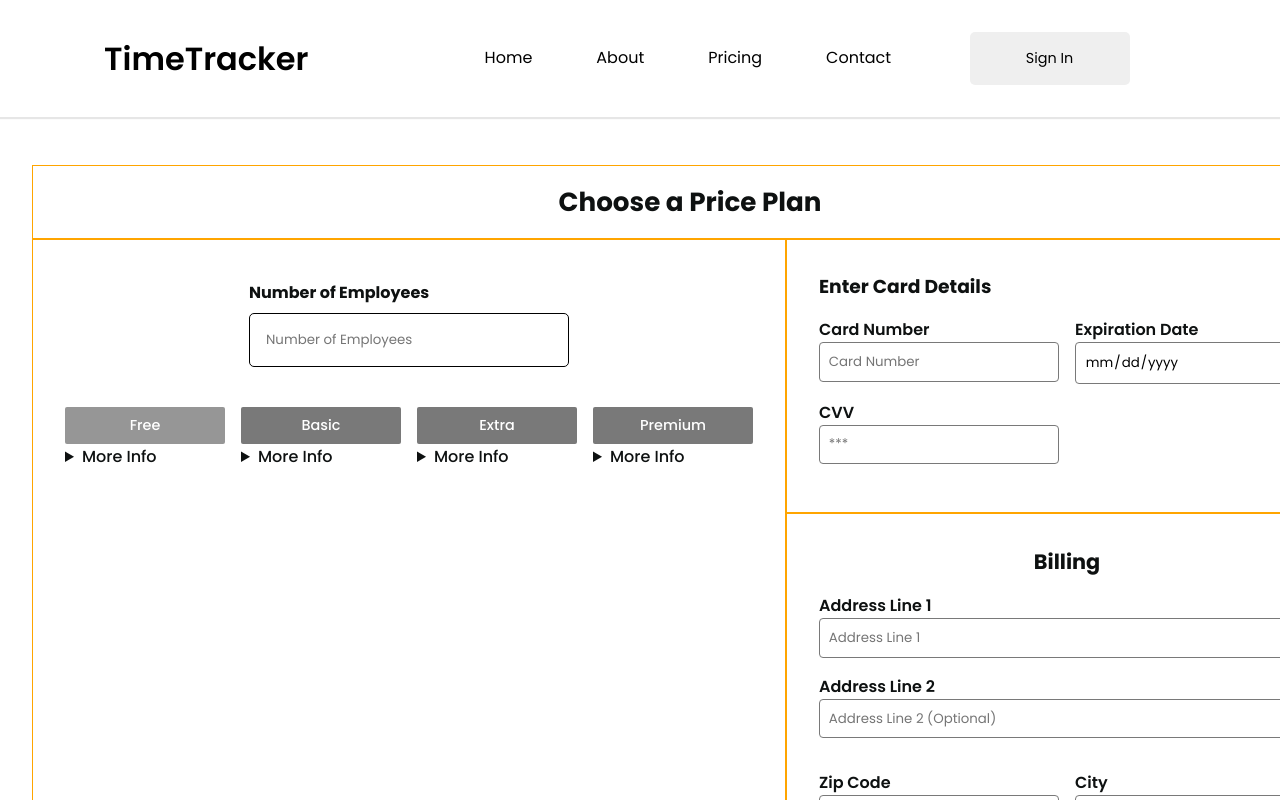
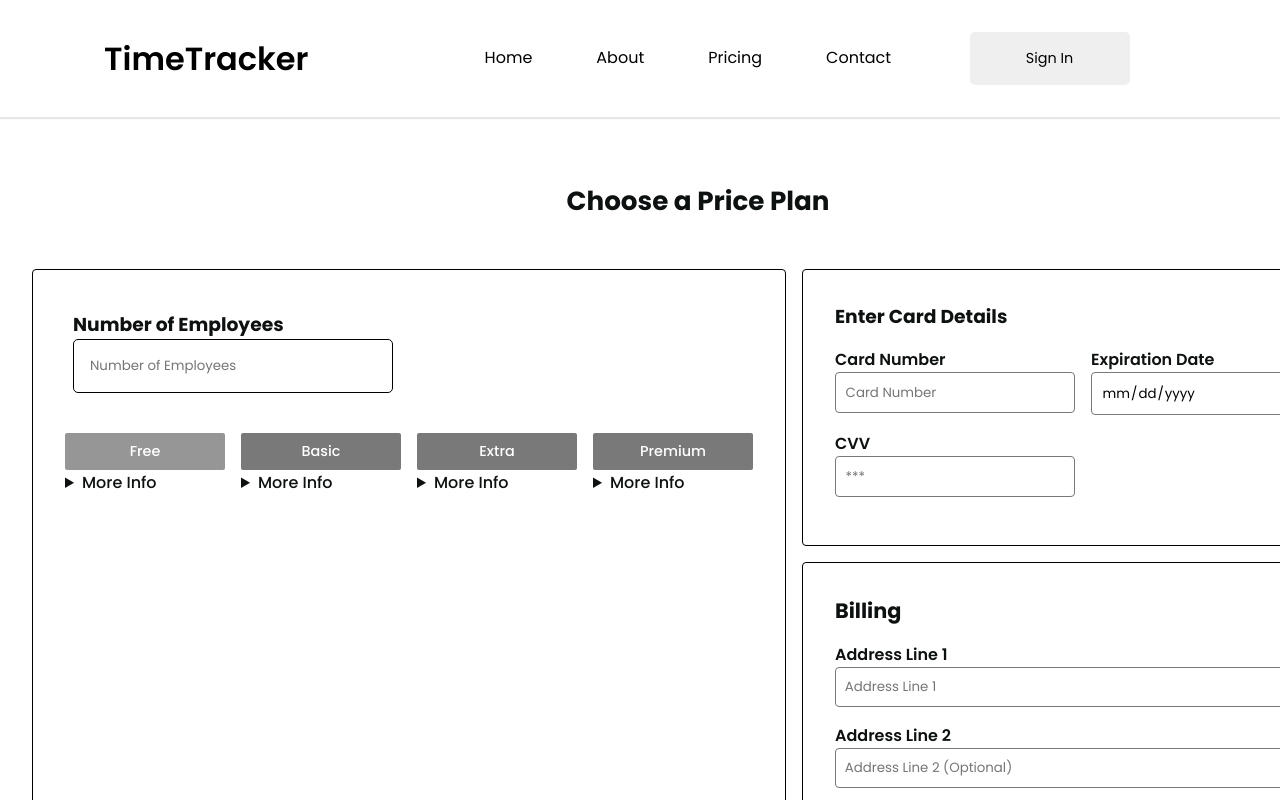
Before and after one commit to chenderson17/TimeTracker, a React (Create React App) app in the folder timetrackerwebapp/: page /signup in a window 1280 px wide. Both pictures are taken after a click on the button 1040 px from the left and 770 px from the top of the page. Shown: the top 800 px of the page. Built offline with nearby package versions, Linux system fonts and the light colour scheme; some icons are missing.

Commit message:
Edited sign up page

```diff
--- a/timetrackerwebapp/src/Components/SignUp.css
+++ b/timetrackerwebapp/src/Components/SignUp.css
@@ -187,14 +187,18 @@
 .org-page-two{
     grid-template-rows:repeat(5,auto);
     grid-template-columns:repeat(2,auto);
+    gap:1rem;
 }
 
 
 .org-page-two  > * {
-    border:solid 1px orange;
     padding:1rem;
+}
+.org-page-two-num, .org-page-two-credit, .org-page-two-billing {
+    border:solid 1px rgb(0,0,0);
+    border-radius:4px;
+}
 
-}
 .org-page-two label{
     font-weight: 500;
 }
@@ -205,11 +209,18 @@
     text-align: center;
     font-size:1.4em;
 }
-.org-page-two-num{
-    grid-row-start:2;
+.org-page-two-num {
+    grid-row-start:3;
     grid-row-end:5;
+}
+details  ul {
+    margin-left:1.5rem;
+}
+.org-page-two-num form{
+    margin:0 auto;
+}
 
-}
+
 .price-btn-container{
     display: flex;
     background-color: rgb(255,255,255);
@@ -231,10 +242,6 @@
     font-weight: 500;
 }
 .num-of-employees-container{
-    display: flex;
-    flex-direction: column;
-    justify-content: center;
-    align-items: center;
     font-family: 'Poppins', sans-serif;
 }
 .org-page-two .signup-form-org{
@@ -242,9 +249,7 @@
     grid-row-end:4;
 }
 
-.num-of-employees-container div h4{
-    margin-bottom:0.5rem;
-}
+
 .num-of-employees-input-container{
     padding:1.5rem;
 }
@@ -272,9 +277,12 @@
 .enter-card-details-container div input, .billing-address-container input{
     display: block;
     width:15rem;
-    padding:0.55rem;
+    padding:0.6rem;
     border-radius: 4px;
     border:1px solid rgb(121,121,121);
+}
+.billing-address-container input{
+    padding:0.55rem
 }
 .enter-card-details-container label{
     font-weight: 600;
@@ -345,7 +353,6 @@
 }
 
 .billing-address-container-header{
-    text-align: center;
     font-size:1.3em;
 }
 .billing-address-container-header h4{
--- a/timetrackerwebapp/src/Components/SignUp.js
+++ b/timetrackerwebapp/src/Components/SignUp.js
@@ -280,10 +280,12 @@ export default function SignUp(){
     }
     function orgPageTwoFields(){
         return(
-            <div className="num-of-employees-container signup-container">
+            <div className="num-of-employees-container">
 
                  <div className='num-of-employees-input-container'>
-                 <h4>Number of Employees</h4>
+                    <div>
+                 <h3>Number of Employees</h3>
+                 </div>
                 <input type="text" inputmode="numeric"name="numOfEmployeesSignup" placeholder='Number of Employees' onKeyUp={getEmployeeNumber}></input>
                 </div>
                 {displayPricePlans(numOfEmployees)}
@@ -335,11 +337,14 @@ export default function SignUp(){
             return(
 
                 <div className='org-page-two'>
+
                     <div className='org-page-two-header'>
                     <h3>Choose a Price Plan</h3>
                     </div>
                     <div className='org-page-two-num'>
+                        <div className='org-num-style-container'>
                     {orgForm(orgPageTwoFields)}
+                        </div>
                     </div>
 
                     <div className='org-page-two-credit'>
```
